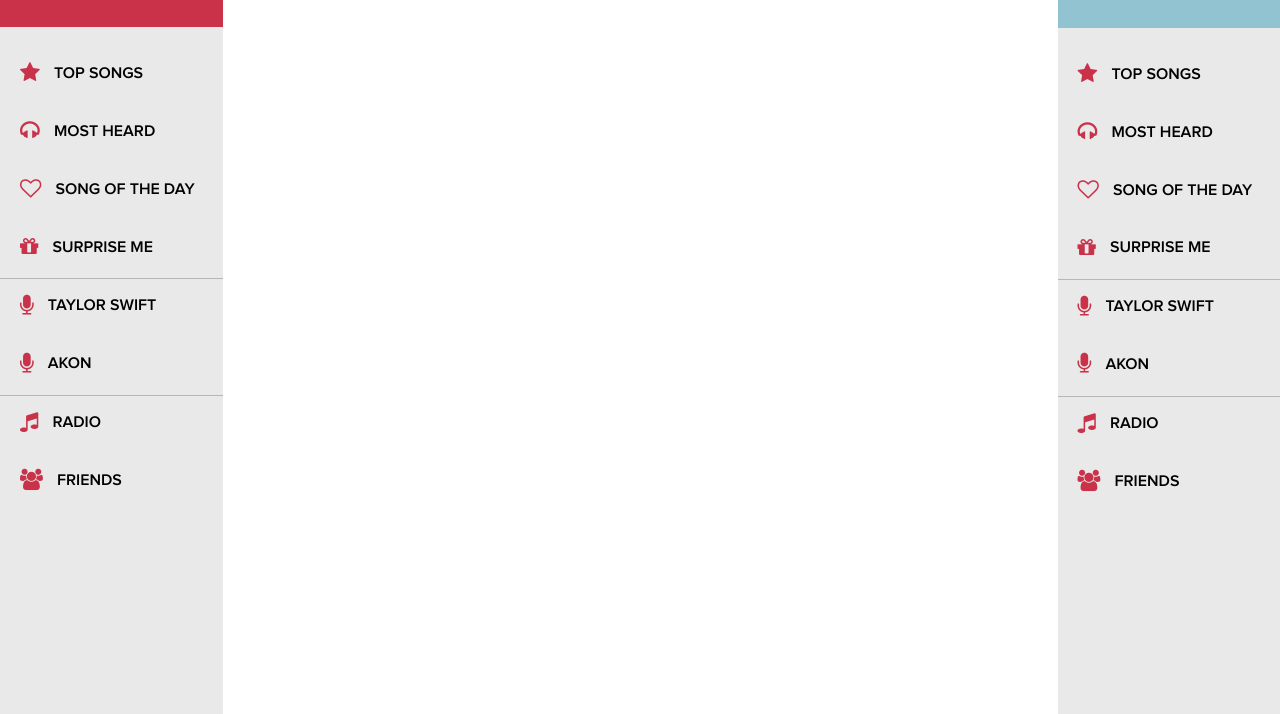
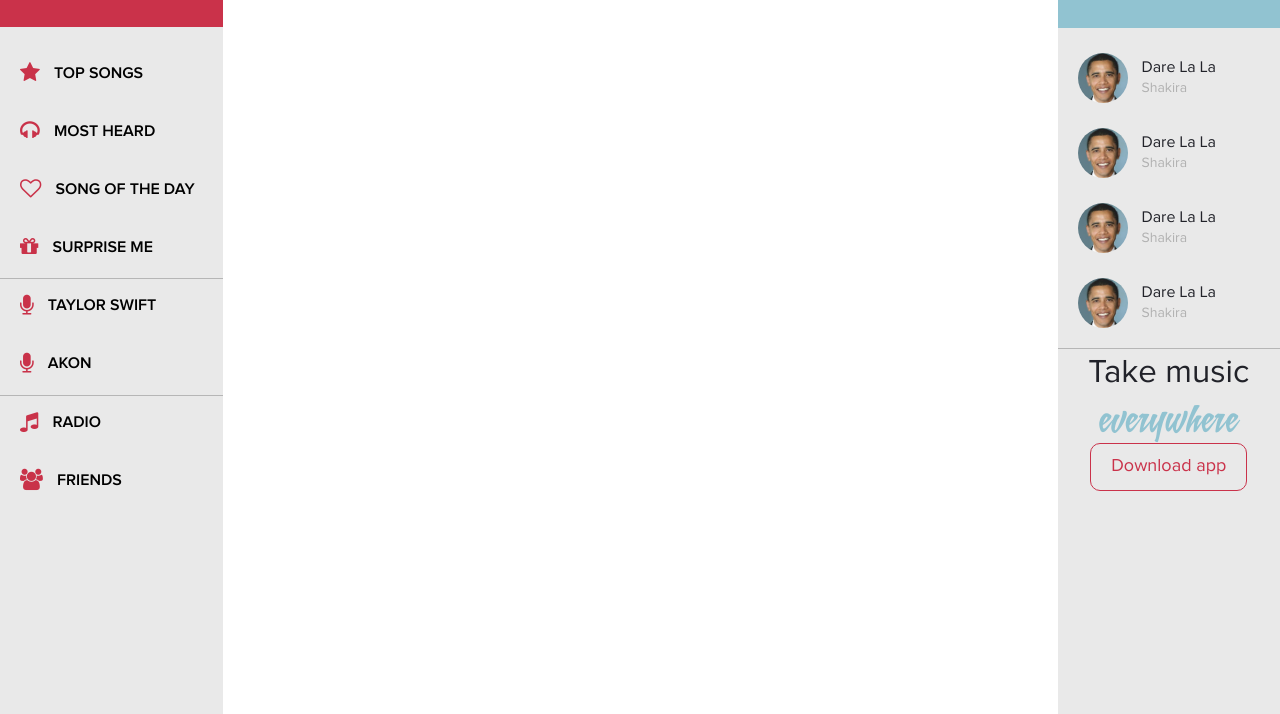
Before and after one commit to dogmax296/projectMusic, a plain HTML site: page index.html in a window 1280 px wide. Shown: the part 86-800 px from the top of the page. Drawn offline with Linux system fonts and the light colour scheme; files whose address does not match are found by name.

Commit message:
two sidebars have created

```diff
--- a/index.html
+++ b/index.html
@@ -432,7 +432,7 @@
 
 			<div class="sidebar--right">
 
-				<!-- START logo -->
+				<!-- START sidebar--right__heading -->
 
 				<div class="sidebar--right__heading">
 
@@ -441,15 +441,11 @@
 
 				</div>
 
-				<!-- END logo -->
+				<!-- END sidebar--right__heading -->
 
 				<!-- START nav -->
 
-				<div class="nav">
-
-					<!-- START nav--main -->
-
-					<ul class="nav--main">
+				<ul class="nav--playlist">
 
 					<!-- START nav__item -->
 
@@ -457,11 +453,17 @@
 
 						<!-- START nav__link -->
 
-							<a class="nav__link" href="#">
+						<a class="nav__link--playlist" href="#">
 
-								<i class="nav__icon fa fa-star fa-lg"></i>
+							<div class="singer__img" style="background-image:url(images/dark/face.jpg)"></div>
 
-								Top songs
+							<div class="singer__info">
+
+								<span class="singer__song">Dare La La</span>
+
+								<span class="singer__name">Shakira</span>
+
+							</div>
 
 						</a>
 
@@ -477,11 +479,17 @@
 
 						<!-- START nav__link -->
 
-							<a class="nav__link" href="#">
+						<a class="nav__link--playlist" href="#">
 
-								<i class="nav__icon fa fa-headphones fa-lg"></i>
+							<div class="singer__img" style="background-image:url(images/dark/face.jpg)"></div>
 
-								Most heard
+							<div class="singer__info">
+
+								<span class="singer__song">Dare La La</span>
+
+								<span class="singer__name">Shakira</span>
+
+							</div>
 
 						</a>
 
@@ -497,11 +505,17 @@
 
 						<!-- START nav__link -->
 
-							<a class="nav__link" href="#">
+						<a class="nav__link--playlist" href="#">
 
-								<i class="nav__icon fa fa-heart-o fa-lg"></i>
+							<div class="singer__img" style="background-image:url(images/dark/face.jpg)"></div>
 
-								Song of the day
+							<div class="singer__info">
+
+								<span class="singer__song">Dare La La</span>
+
+								<span class="singer__name">Shakira</span>
+
+							</div>
 
 						</a>
 
@@ -517,11 +531,17 @@
 
 						<!-- START nav__link -->
 
-							<a class="nav__link" href="#">
+						<a class="nav__link--playlist" href="#">
 
-								<i class="nav__icon fa fa-gift fa-lg"></i>
+							<div class="singer__img" style="background-image:url(images/dark/face.jpg)"></div>
 
-								Surprise me
+							<div class="singer__info">
+
+								<span class="singer__song">Dare La La</span>
+
+								<span class="singer__name">Shakira</span>
+
+							</div>
 
 						</a>
 
@@ -531,109 +551,25 @@
 
 					<!-- END nav__item -->
 
-					</ul>
 
-					<!-- END nav--main -->
-
-					<!-- START nav--author -->
-
-					<ul class="nav--author">
-
-						<!-- START nav__item -->
-
-						<li class="nav__item">
-
-							<!-- START nav__link -->
-
-							<a class="nav__link" href="#">
-
-								<i class="nav__icon fa fa-microphone fa-lg"></i>
-
-								Taylor Swift
-
-							</a>
-
-							<!-- END nav__link -->
-
-						</li>
-
-						<!-- END nav__item -->
-
-						<!-- START nav__item -->
-
-						<li class="nav__item">
-
-							<!-- START nav__link -->
-
-							<a class="nav__link" href="#">
-
-								<i class="nav__icon fa fa-microphone fa-lg"></i>
-
-								Akon
-
-							</a>
-
-							<!-- END nav__link -->
-
-						</li>
-
-						<!-- END nav__item -->
 
 				</ul>
 
-					<!-- END nav--author -->
+				<!-- END nav -->
 
-					<!-- START nav--source -->
+				<div class="download-holder">
 
-					<ul class="nav--source">
+					<div class="slogan">
 
-						<!-- START nav__item -->
+						<span class="slogan__top">Take music</span>
 
-						<li class="nav__item">
-
-							<!-- START nav__link -->
-
-							<a class="nav__link" href="#">
-
-								<i class="nav__icon fa fa-music fa-lg"></i>
-
-								Radio
-
-							</a>
-
-							<!-- END nav__link -->
-
-						</li>
-
-						<!-- END nav__item -->
-
-						<!-- START nav__item -->
-
-						<li class="nav__item">
-
-							<!-- START nav__link -->
-
-							<a class="nav__link" href="#">
-
-								<i class="nav__icon fa fa-users fa-lg"></i>
-
-								Friends
-
-							</a>
-
-							<!-- END nav__link -->
-
-						</li>
-
-						<!-- END nav__item -->
-
-					</ul>
-
-					<!-- START nav--source -->
+						<span class="slogan__bottom">everywhere</span>
 
 					</div>
 
-				<!-- END nav -->
+					<button class="btn btn--download">Download app</button>
+
+				</div>
 
 			</div>
 
--- a/scss/style.scss
+++ b/scss/style.scss
@@ -87,7 +87,7 @@
 
 	&__icon{
 		color: $brand-danger;
-		@include padding-horizontal(10px, 20px);
+		@include margin-horizontal(10px, 20px);
 	}
 
 	&__link{
@@ -102,9 +102,86 @@
 			background: lighten($brand-danger, 35%);
 
 		}
+
+		&--playlist{
+			@include padding-vertical(10px, 10px);
+			display: block;
+		}
+	}
+
+	&--playlist{
+		@include padding-custom(15px, 0, 5px, 0);
 	}
 }
 
 .content{
 	float:left;
 }
+
+.singer{
+
+	&__img{
+		width: 50px;
+		height: 50px;
+		border-radius: 50%;
+		@include background;
+		display: inline-block;
+		vertical-align: middle;
+		@include margin-horizontal(10px, 20px);
+	}
+
+	&__info{
+		display: inline-block;
+		vertical-align: middle;
+	}
+
+	&__song{
+		display: block;
+		@include font($font-family-seldom,16px,$gray-darker,none);
+	}
+
+	&__name{
+		display: block;
+		@include font($font-family-seldom,14px,$gray,none);
+	}
+}
+
+.btn{
+
+	border:1px solid;
+	border-radius: 10px;
+	@include padding-custom(10px, 20px, 10px, 20px);
+	outline:none;
+
+	&--download{
+		background: transparent;
+		@include font($font-family-seldom,18px,$brand-warning,none);
+		&:hover,
+		&:focus{
+			background: $brand-warning;
+			color: $brand-primary;
+		}
+	}
+}
+
+.download{
+	&-holder{
+		text-align: center;
+		border-top: 1px solid darken($brand-primary, 20%);
+	}
+}
+
+.slogan{
+
+	&__top{
+		@include font($font-family-seldom,33px,$gray-darker,none);
+		display: block;
+
+	}
+
+	&__bottom{
+		@include font($font-family-rare,33px,$brand-success,none);
+		display: block;
+
+	}
+}
```
Also changed, not shown: css/style.css, images/dark/face.jpg (added), 2 other files. Lines whose indentation alone changed are shown as unchanged.
